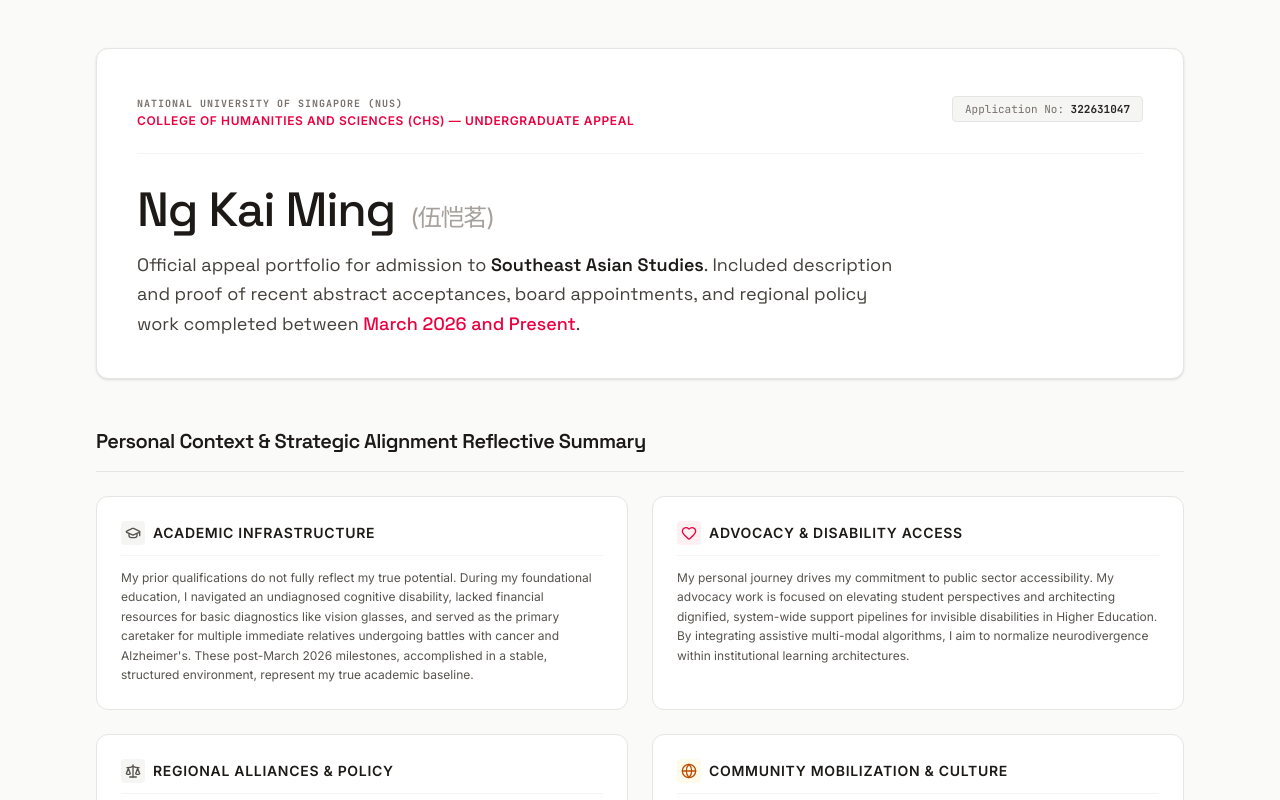
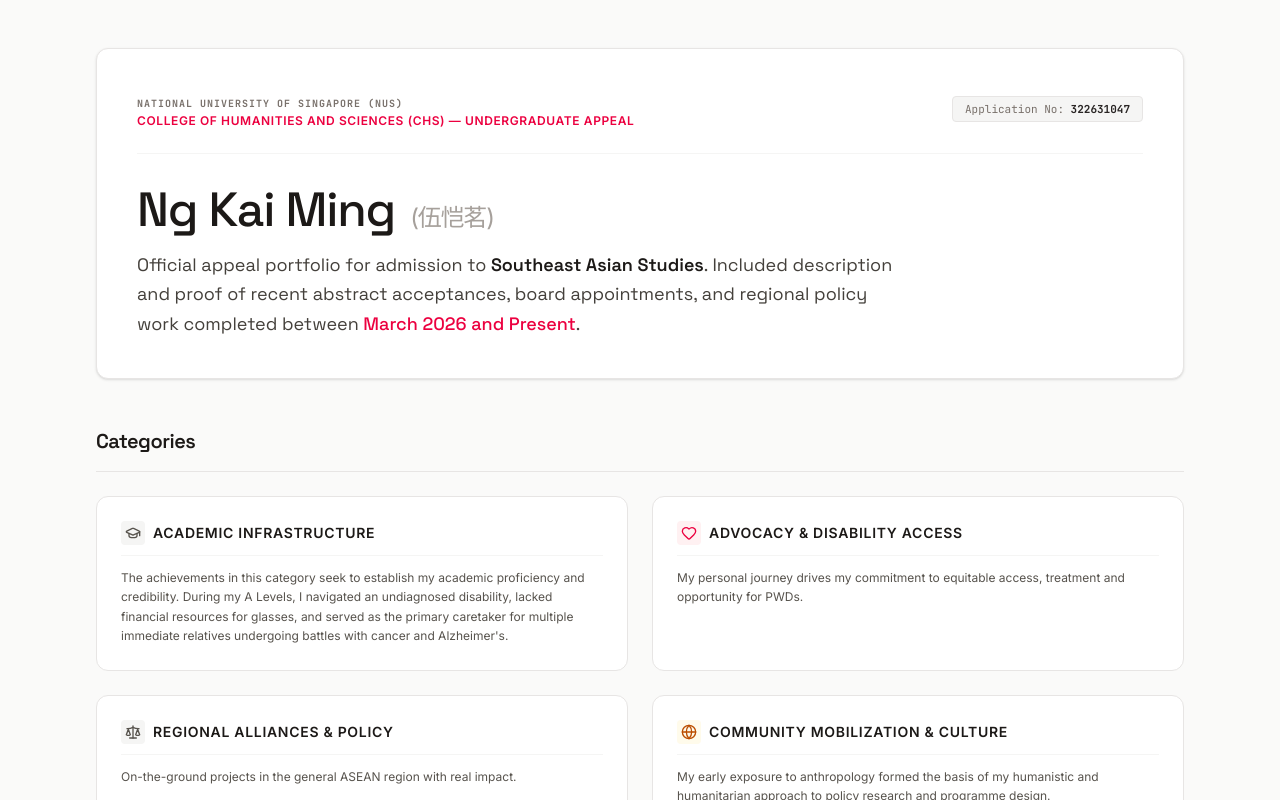
Before and after one commit to socialsciencegrandma/portfolio, a Next.js app in the folder nus-admission-appeal/: page / in a window 1280 px wide. Shown: the top 800 px of the page. Built offline with nearby package versions, Linux system fonts and the light colour scheme.

Commit message:
Revise reflective summaries for clarity and impact

```diff
--- a/nus-admission-appeal/app/page.tsx
+++ b/nus-admission-appeal/app/page.tsx
@@ -195,7 +195,7 @@
         <section id="reflection-summaries" className="space-y-6">
           <div className="border-b border-stone-200 pb-4">
             <h2 className="text-xl font-display font-semibold text-stone-900 tracking-tight">
-              Personal Context & Strategic Alignment Reflective Summary
+              Categories
             </h2>
           </div>
 
@@ -212,7 +212,7 @@
                 </h3>
               </div>
               <p className="text-xs text-stone-600 leading-relaxed">
-                My prior qualifications do not fully reflect my true potential. During my foundational education, I navigated an undiagnosed cognitive disability, lacked financial resources for basic diagnostics like vision glasses, and served as the primary caretaker for multiple immediate relatives undergoing battles with cancer and Alzheimer&apos;s. These post-March 2026 milestones, accomplished in a stable, structured environment, represent my true academic baseline.
+                The achievements in this category seek to establish my academic proficiency and credibility. During my A Levels, I navigated an undiagnosed disability, lacked financial resources for glasses, and served as the primary caretaker for multiple immediate relatives undergoing battles with cancer and Alzheimer&apos;s.
               </p>
             </div>
 
@@ -227,7 +227,7 @@
                 </h3>
               </div>
               <p className="text-xs text-stone-600 leading-relaxed">
-                My personal journey drives my commitment to public sector accessibility. My advocacy work is focused on elevating student perspectives and architecting dignified, system-wide support pipelines for invisible disabilities in Higher Education. By integrating assistive multi-modal algorithms, I aim to normalize neurodivergence within institutional learning architectures.
+                My personal journey drives my commitment to equitable access, treatment and opportunity for PWDs.
               </p>
             </div>
 
@@ -242,7 +242,7 @@
                 </h3>
               </div>
               <p className="text-xs text-stone-600 leading-relaxed">
-                Southeast Asia&apos;s development relies on the delicate interaction of cross-border directives and local ecosystems. My policy research investigates how Special Economic Zone protocols apply on the ground, connecting macro-level trade and circular e-waste policies to the daily realities of domestic supply chains and local workforces.
+                On-the-ground projects in the general ASEAN region with real impact.
               </p>
             </div>
 
@@ -257,7 +257,7 @@
                 </h3>
               </div>
               <p className="text-xs text-stone-600 leading-relaxed">
-                My engagement with regional heritage informs my leadership approach. By studying Southeast Asian performance traditions and executing grassroots programs, I cultivate decentralized youth networks across Singapore and Vietnam. This groundwork bridges traditional local perspectives with modern community initiatives.
+                My early exposure to anthropology formed the basis of my humanistic and humanitarian approach to policy research and programme design.
               </p>
             </div>
 
```
